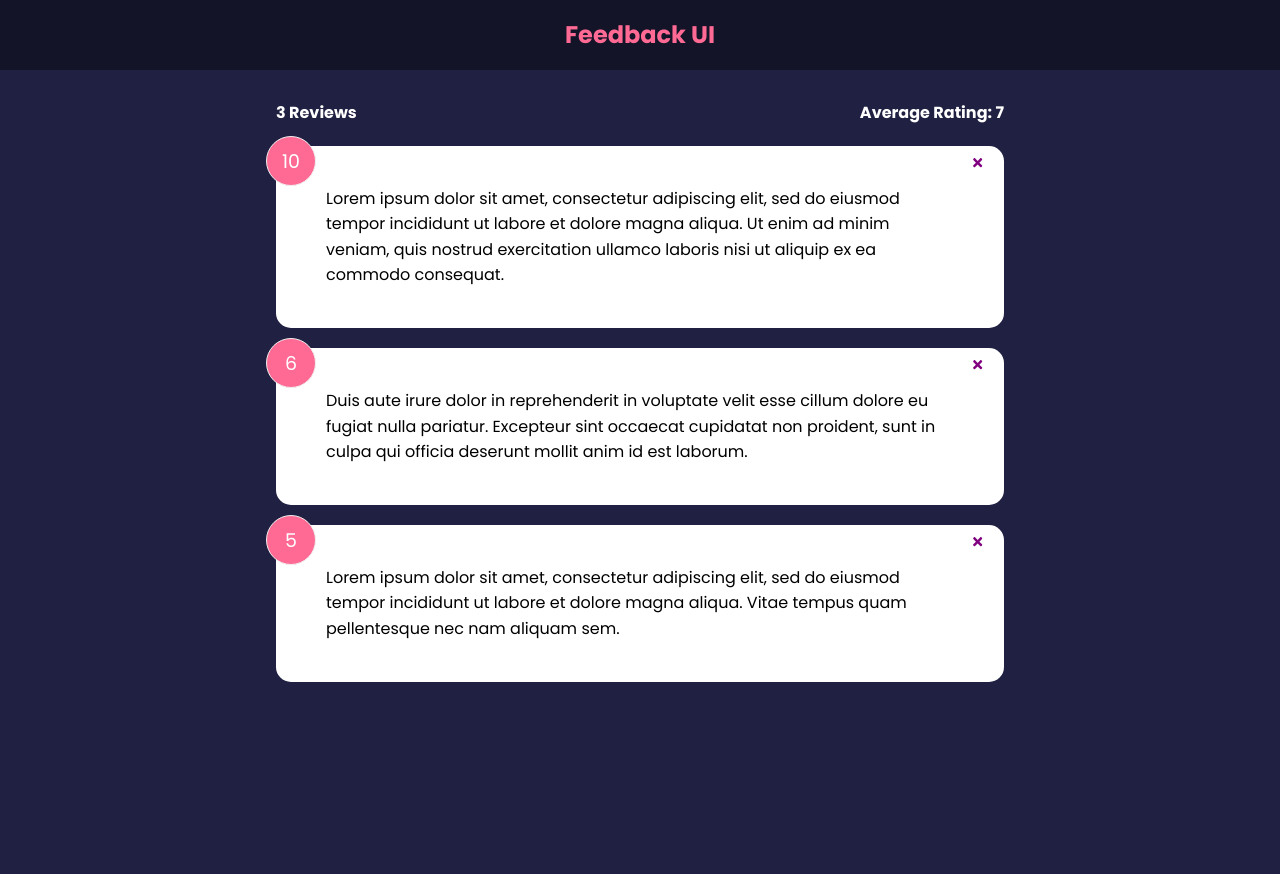
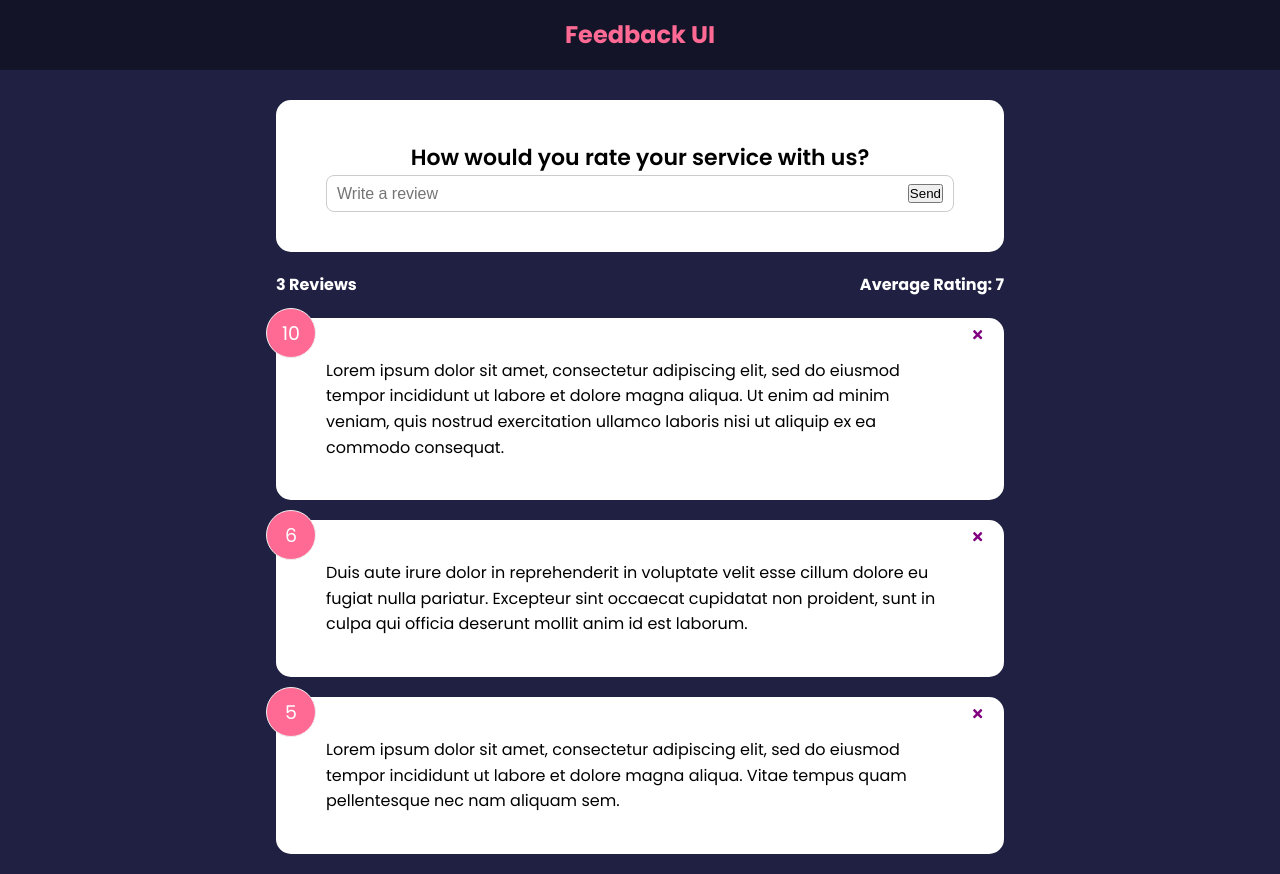
Before and after one commit to alina-moskalenko/Feedback_App, a React (Create React App) app: page / in a window 1280 px wide. Before the commit the page ends 800 px from the top, so only its background shows below. Built offline with nearby package versions, Linux system fonts and the light colour scheme.

Commit message:
form input & state

```diff
--- a/src/App.js
+++ b/src/App.js
@@ -3,6 +3,7 @@
 import FeedbackList from './components/FeedbackList';
 import FeedbackStats from './components/FeedbackStats';
 import FeedbackData from './data/FeedbackData';
+import FeedbackForm from './components/FeedbackForm';
 
 function App() {
   const [feedback, setFeedback] = useState(FeedbackData);
@@ -15,6 +16,7 @@
     <>
       <Header />
       <div className='container'>
+        <FeedbackForm />
         <FeedbackStats feedback={feedback} />
         <FeedbackList feedback={feedback} handleDelete={deleteFeedback} />
       </div>
--- /dev/null
+++ b/src/components/FeedbackForm.jsx
@@ -0,0 +1,29 @@
+import { useState } from 'react';
+import Card from './shared/Card';
+
+function FeedbackForm() {
+  const [text, setText] = useState('');
+
+  const handleTextChange = (e) => {
+    setText(e.target.value);
+  };
+  return (
+    <Card>
+      <form>
+        <h2>How would you rate your service with us?</h2>
+        {/* @todo - rating select component */}
+        <div className='input-group'>
+          <input
+            onChange={handleTextChange}
+            type='text'
+            placeholder='Write a review'
+            value={text}
+          />
+          <button type='submit'>Send</button>
+        </div>
+      </form>
+    </Card>
+  );
+}
+
+export default FeedbackForm;
```
